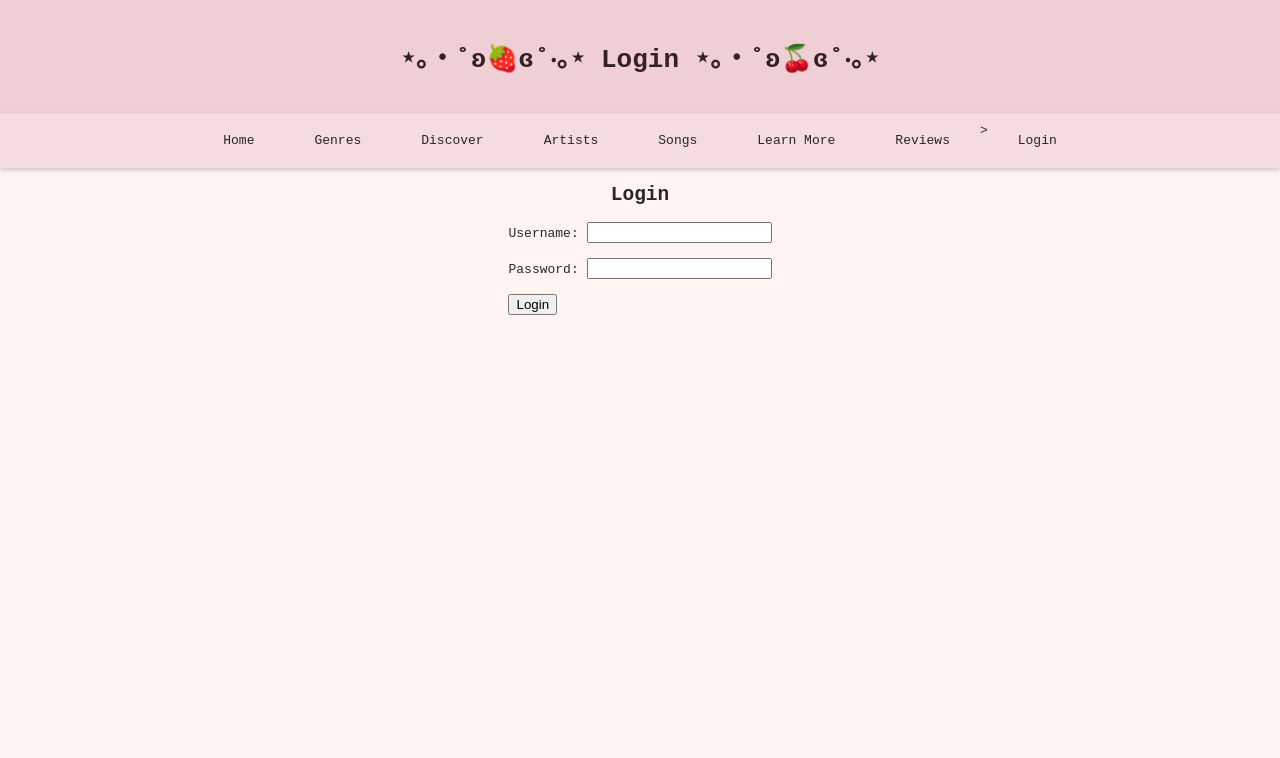
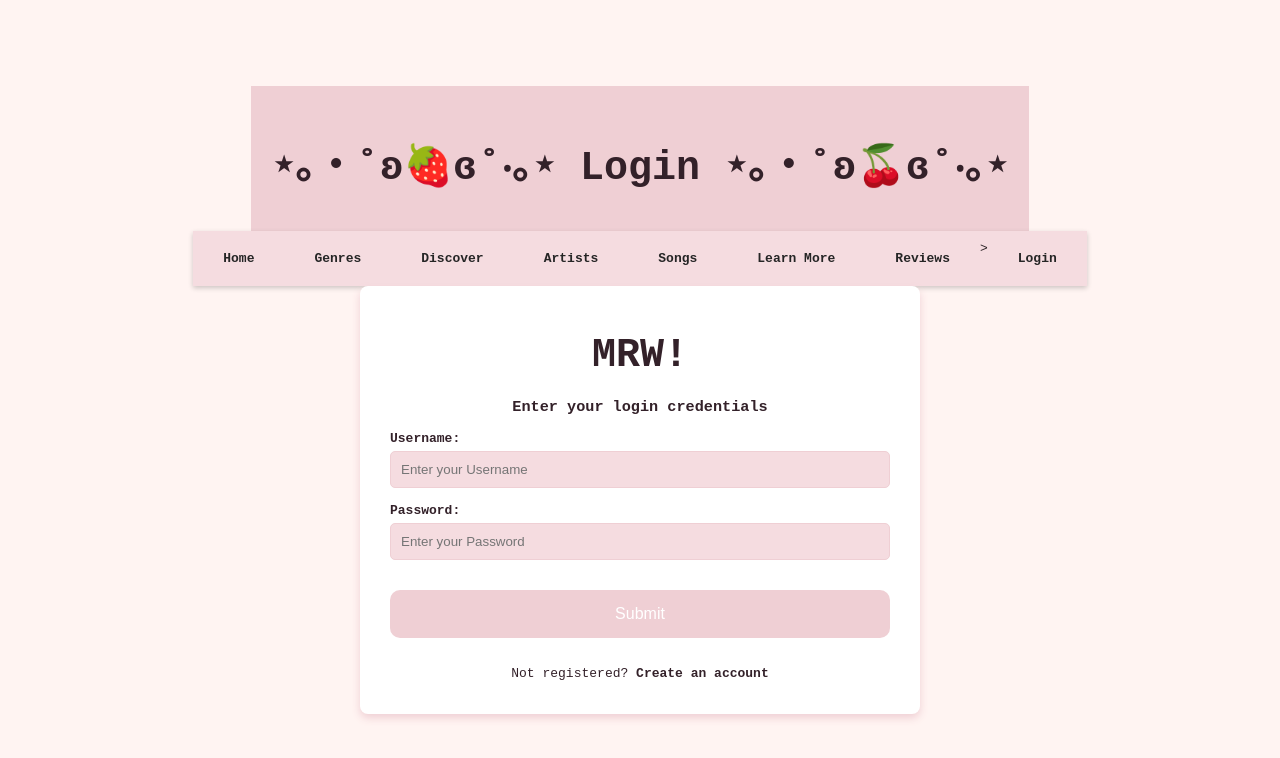
Before and after one commit to 2024-25-Allen-ISD-Computer-Science/6th-period-isp-mrw, a plain HTML site: page login.html in a window 1280 px wide. Drawn offline with Linux system fonts and the light colour scheme.

Commit message:
Co-authored-by: KristelJ07 <KristelJ07@users.noreply.github.com> Co-authored-by: AngieeNB <AngieeNB@users.noreply.github.com>

```diff
--- a/login.html
+++ b/login.html
@@ -1,9 +1,8 @@
 <!DOCTYPE html>
-<html lang="en">
+<html>
+
 <head>
-    <meta charset="UTF-8">
-    <meta name="viewport" content="width=device-width, initial-scale=1.0">
-    <title>Login Page</title>
+    <title>HTML Login Form</title>
     <style>
         body {
             font-family: monospace;
@@ -12,11 +11,25 @@
             background-color: #FFF4F2;
             color: #2e2528;
             text-align: center;
+            display: flex;
+            align-items: center;
+            justify-content: center;
+            flex-direction: column;
+            min-height: 100vh;
         }
         header {
             background-color: #EFCFD4;
             color:  #332129;
             padding: 20px;
+            text-align: center;
+        }
+
+        .main {
+            background-color: #fff;
+            border-radius: 8px;
+            box-shadow: 0 4px 8px #EFCFD4;
+            padding: 20px 30px;
+            width: 500px;
             text-align: center;
         }
         nav {
@@ -41,39 +54,80 @@
             width: 80%;
             margin: 30px auto;
         }
-        .section {
-            background: white;
-            color:  #332129;
-            border-radius: 8px;
-            padding: 20px;
-            box-shadow: 0 4px 8px #EFCFD4;
-            margin-bottom: 20px;
-        }
-        .section h2 {
-            margin-top: 0;
+
+        h1 {
             color: #332129;
-            border-bottom: 2px solid #EFCFD4;
-            padding-bottom: 5px;
-        }
-        .section ul {
-            padding-left: 20px;
-            line-height: 1.6;
-        }
-        footer {
-            background-color: #333;
-            color: white;
-            text-align: center;
-            padding: 20px;
-            position: relative;
-            bottom: 0;
-            width: 100%;
+            margin-bottom: 0.5em;
+            font-size: 2.5rem;
         }
 
-        form {
-            display: inline-block; text-align: left;
+        h3 {
+            color: #332129;
+            margin-bottom: 1em;
+        }
+
+        label {
+            display: block;
+            width: 100%;
+            margin-top: 10px;
+            margin-bottom: 5px;
+            text-align: left;
+            color: #332129;
+            font-weight: bold;
+        }
+
+        input {
+            display: block;
+            width: 100%;
+            margin-bottom: 15px;
+            padding: 10px;
+            box-sizing: border-box;
+            border: 1px solid #EFCFD4;
+            border-radius: 5px;
+            background-color: #F5DCE0;
+        }
+
+        button {
+            padding: 15px;
+            border-radius: 10px;
+            margin-top: 15px;
+            margin-bottom: 15px;
+            border: none;
+            color: white;
+            cursor: pointer;
+            background-color: #EFCFD4;
+            width: 100%;
+            font-size: 16px;
+            transition: background-color 0.3s;
+        }
+
+        button:hover {
+            background-color: #EFCFD4;
+            color: #332129;
+        }
+
+        .wrap {
+            display: flex;
+            justify-content: center;
+            align-items: center;
+        }
+
+        p {
+            color: #332129;
+        }
+
+        a {
+            text-decoration: none;
+            color: #332129;
+            font-weight: bold;
+        }
+
+        a:hover {
+            color: #4CAF50;
         }
     </style>
 </head>
+
 <body>
 <header>
     <h1>⋆｡‧˚ʚ🍓ɞ˚‧｡⋆ Login ⋆｡‧˚ʚ🍒ɞ˚‧｡⋆</h1>
@@ -90,16 +144,34 @@
     <a href="login.html">Login</a>
 </nav>
 
-    <h2>Login</h2>
-    <form action="LoginServlet" method="post">
-        <label for="username">Username:</label>
-        <input type="text" id="username" name="username" required><br><br>
+    <div class="main">
+        <h1>MRW!</h1>
+        <h3>Enter your login credentials</h3>
 
-        <label for="password">Password:</label>
-        <input type="password" id="password" name="password" required><br><br>
+        <form action="">
+            <label for="first">
+                Username:
+            </label>
+            <input type="text" id="first" name="first" placeholder="Enter your Username" required>
 
-        <button type="submit">Login</button>
-    </form>
+            <label for="password">
+                Password:
+            </label>
+            <input type="password" id="password" name="password" placeholder="Enter your Password" required>
+
+            <div class="wrap">
+                <button type="submit">
+                    Submit
+                </button>
+            </div>
+        </form>
+
+        <p>Not registered?
+            <a href="#" style="text-decoration: none;">
+                Create an account
+            </a>
+        </p>
+    </div>
 </body>
+
 </html>
-</head>
```
